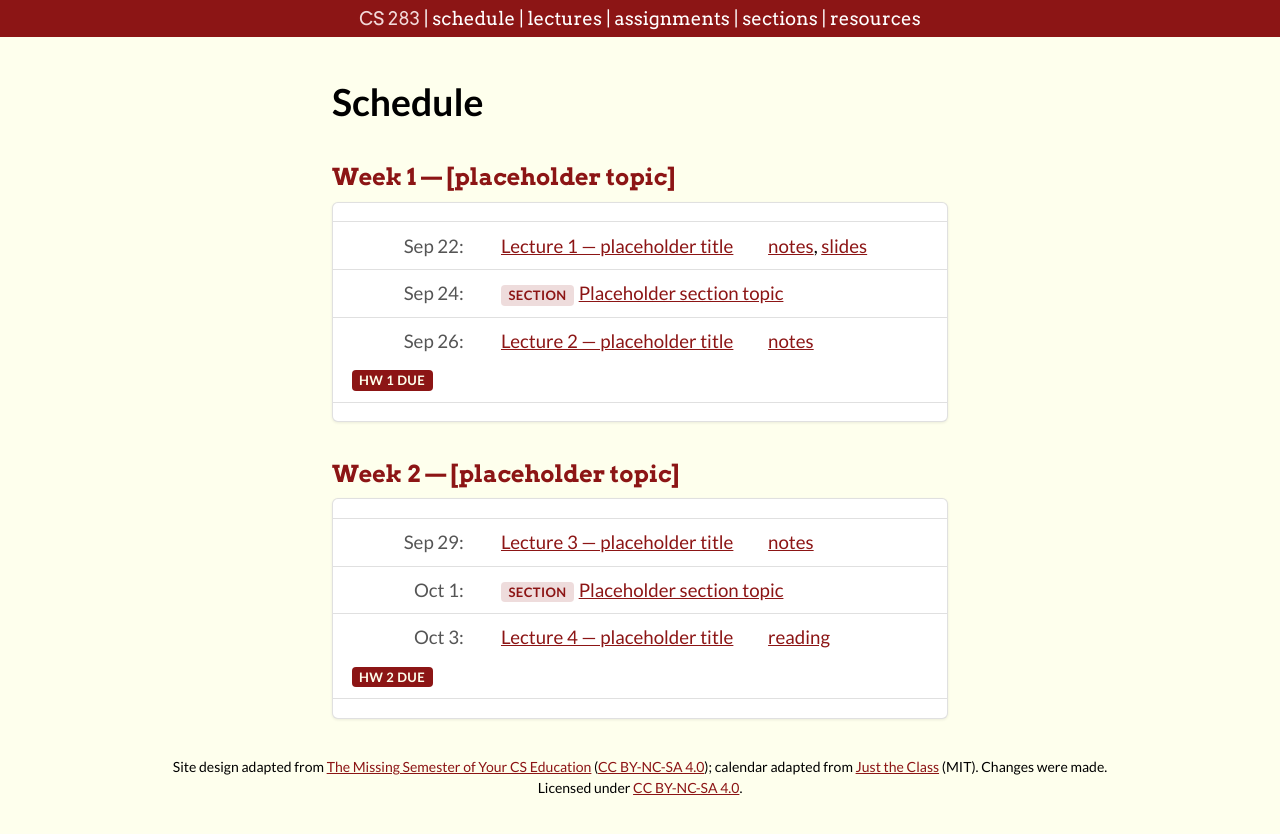
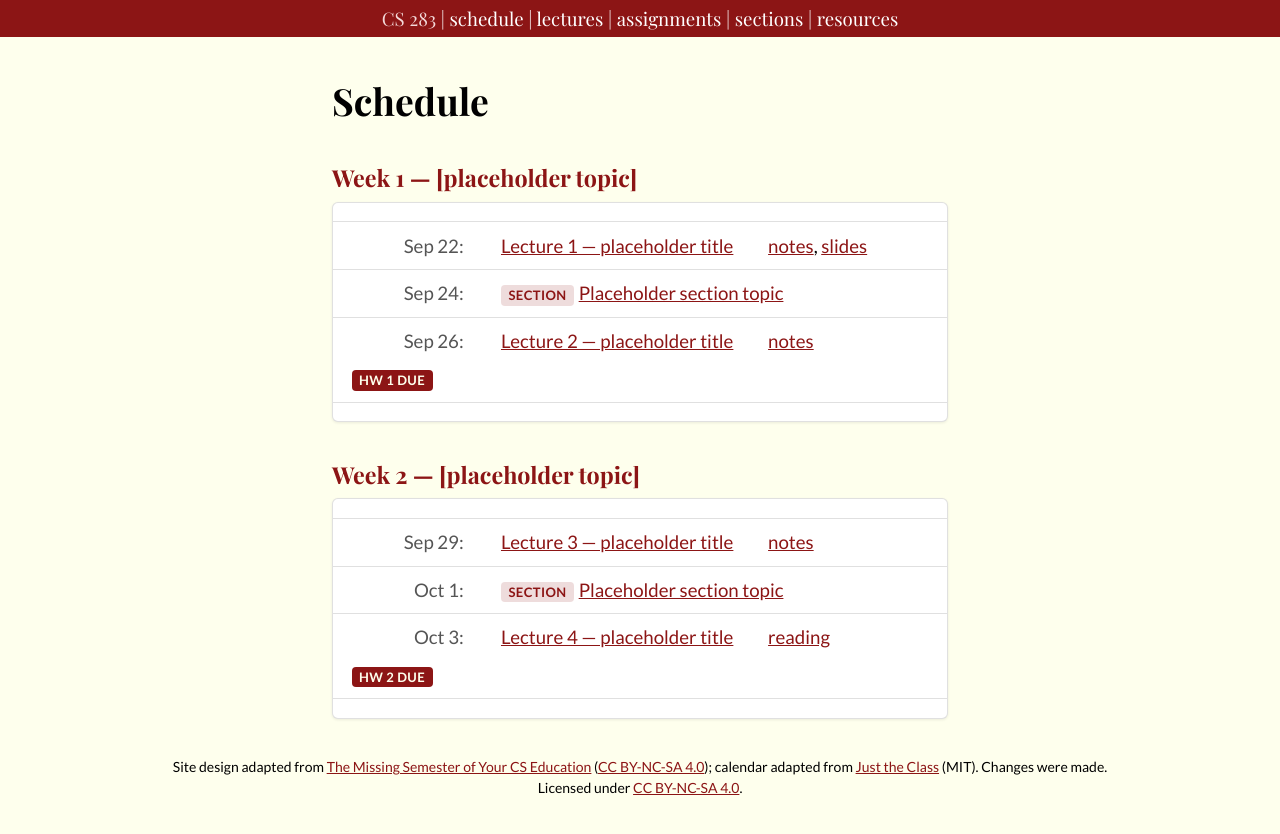
Before and after one commit to yasikhan/cs-283-website, a Jekyll site: the page built from schedule.md, in a window 1280 px wide. Shown: the top 834 px of the page. Built offline with Jekyll 4.4.1, drawn with Linux system fonts in a browser that asks for light colours.

Commit message:
Switch nav + headings to Playfair Display
Co-Authored-By: Claude Opus 4.8 (1M context) <noreply@anthropic.com>

```diff
--- a/_includes/head.html
+++ b/_includes/head.html
@@ -42,6 +42,6 @@
   <link rel="stylesheet" href="{{ '/static/css/calendar.css' | relative_url }}">
   <script defer src="{{ '/static/js/sidenotes.js' | relative_url }}"></script>
 
-  <!-- Fonts: Arvo (nav/headings), Lato (body), Source Code Pro (code) -->
-  <link href="https://fonts.googleapis.com/css?family=Arvo:400,700|Lato:400,400i,700,700i|Source+Code+Pro&display=swap" rel="stylesheet" type="text/css">
+  <!-- Fonts: Playfair Display (nav/headings), Lato (body), Source Code Pro (code) -->
+  <link href="https://fonts.googleapis.com/css?family=Lato:400,400i,700,700i|Playfair+Display:400,700,900|Source+Code+Pro&display=swap" rel="stylesheet" type="text/css">
 </head>
--- a/static/css/calendar.css
+++ b/static/css/calendar.css
@@ -4,7 +4,7 @@
    Each module is a card holding a kramdown definition list: date : topic : materials. */
 
 .module-title {
-  font-family: "Arvo", serif;
+  font-family: "Playfair Display", serif;
   color: var(--cardinal);
   font-size: 1.25rem;
   margin-top: 2rem;
--- a/static/css/main.css
+++ b/static/css/main.css
@@ -26,6 +26,7 @@ body {
 
 h1, h2, h3, h4, h5, h6 {
   margin-bottom: 1rem;
+  font-family: "Playfair Display", serif;
   font-weight: bold;
   line-height: 1.25;
   font-size: 1rem;
@@ -348,7 +349,7 @@ blockquote.epigraph footer {
 #nav-bg {
   margin: 0;
   padding: 0.25rem 1rem;
-  font-family: "Arvo", serif;
+  font-family: "Playfair Display", serif;
   background: var(--cardinal);
   color: #fff;
 }
@@ -391,7 +392,7 @@ input[type=checkbox]:checked ~ .trigger {
 }
 
 .menu-label {
-  font-family: "Arvo", serif;
+  font-family: "Playfair Display", serif;
 }
 
 input[type=checkbox] ~ .menu-label:after {
```
Also changed, not shown: CLAUDE.md (+3 -2 lines).
